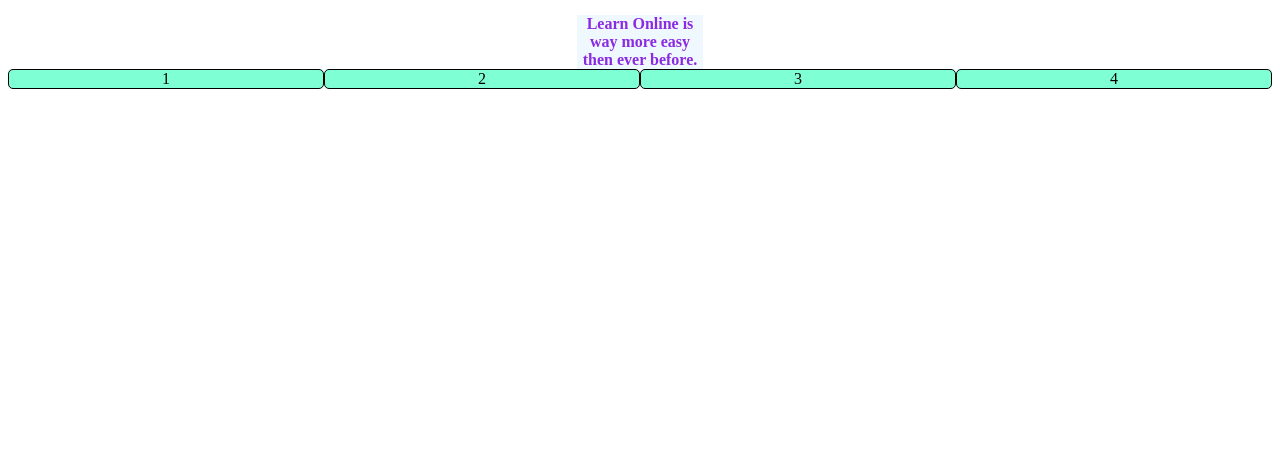
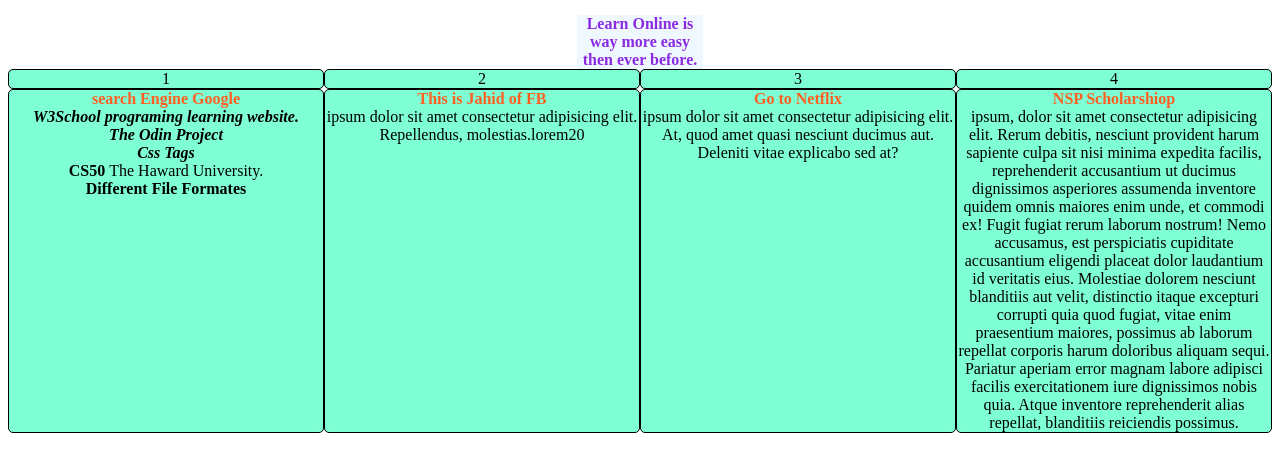
Before and after one commit to jahid289/html_practice, a plain HTML site: page index.html in a window 1280 px wide. Shown: the part 66-538 px from the top of the page. Drawn offline with Linux system fonts and the light colour scheme.

Commit message:
style.css

```diff
--- a/index.html
+++ b/index.html
@@ -11,6 +11,7 @@
         <link rel="stylesheet" href="style.css">
     </head>
     <body>
+        <!-- This is HTML comment , Which is very usefull -->
 
         <h1>3rdguru.com</h1>
         <br>
@@ -20,7 +21,30 @@
             <div class="f1">2</div>
             <div class="f1">3</div>
             <div class="f1">4</div>
-          </div>
+        </div>
+        <div class="flex-container2">
+            <div class="f1a">
+                 <div> <a href="https://www.google.com" target="_blank"> <strong class="k1">search Engine Google</strong> </a> </div>
+                 <div><a href="https://www.w3schools.com/default.asp" target="_blank"><strong> <em> W3School programing learning website.</em> </strong></a></div>
+                 <div><a href="https://www.theodinproject.com/dashboard" target="_blank"><strong><em> The Odin Project</em></strong></a></div>
+                 <div><a href="https://developer.mozilla.org/en-US/docs/Web/HTML/Element" target="_blank"><strong><em>Css Tags</em></strong></a></div>
+                 <div><a href="https://tinyurl.com/48mcdzyp" target="_blank"><strong>CS50 </strong></a>The Haward University.</div>
+                 <div><a href="https://support.microsoft.com/en-us/office/file-formats-that-are-supported-in-excel-0943ff2c-6014-4e8d-aaea-b83d51d46247" target="_blank"><strong>Different File Formates</strong></a> </div>
+
+             </div>
+            <div class="f1"> <a href="https://www.facebook.com" target="_blank"> <strong class="k1">This is Jahid of FB</strong> </a>ipsum dolor sit amet consectetur adipisicing elit. Repellendus, molestias.lorem20</div>
+            <div class="f1"> <a href="https://www.netflix.com" target="_blank"> <strong class="k1">Go to Netflix</strong> </a> ipsum dolor sit amet consectetur adipisicing elit. At, quod amet quasi nesciunt ducimus aut. Deleniti vitae explicabo sed at?</div>
+            <div class="f1"> <a href="https://scholarships.gov.in/" target="_blank"> <strong class="k1">NSP Scholarshiop</strong> </a>ipsum, dolor sit amet consectetur adipisicing elit. Rerum debitis, nesciunt provident harum sapiente culpa sit nisi minima expedita facilis, reprehenderit accusantium ut ducimus dignissimos asperiores assumenda inventore quidem omnis maiores enim unde, et commodi ex! Fugit fugiat rerum laborum nostrum! Nemo accusamus, est perspiciatis cupiditate accusantium eligendi placeat dolor laudantium id veritatis eius. Molestiae dolorem nesciunt blanditiis aut velit, distinctio itaque excepturi corrupti quia quod fugiat, vitae enim praesentium maiores, possimus ab laborum repellat corporis harum doloribus aliquam sequi. Pariatur aperiam error magnam labore adipisci facilis exercitationem iure dignissimos nobis quia. Atque inventore reprehenderit alias repellat, blanditiis reiciendis possimus. </div>
+
+        </div>
+        <section>
+
+
+        </section>
+        <section>
+
+        </section>
+
 
 
     </body>
--- a/style.css
+++ b/style.css
@@ -25,7 +25,8 @@
     justify-content: space-evenly;
     align-items: center;
     flex-grow: 25%;
-    flex: basis 25;;
+    flex: basis 25;
+    flex-wrap: nowrap;
 
 
 }
@@ -38,3 +39,25 @@
     border-radius: 5px;
 
 }
+.flex-container2{
+    display: flex;
+    flex-direction: row;
+}
+.k1{
+    display: block;
+    color: #ff6022;
+}
+a{
+    text-decoration: none;
+    color: #000000;
+}
+.f1a{
+    display: flex;
+    flex-direction: column;
+    background-color: aquamarine;
+    border: .5px solid black;
+    align-items: center;
+    flex-basis: 25%;
+    text-align: center;
+    border-radius: 5px;
+}
```
